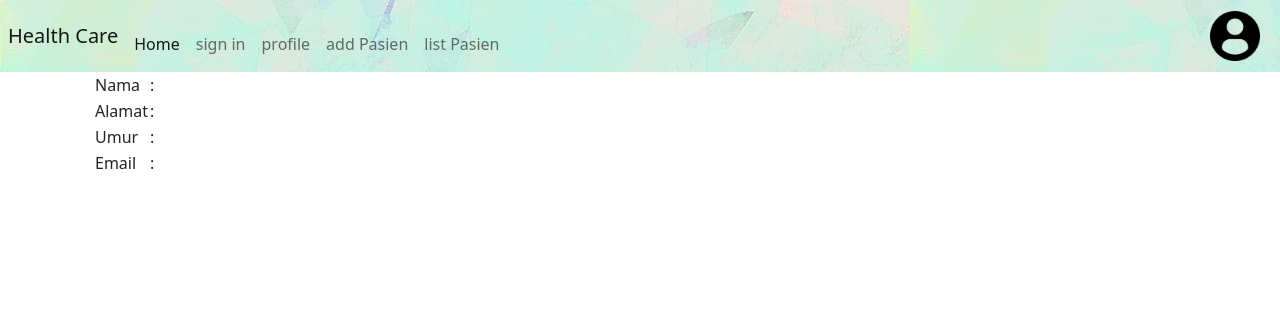
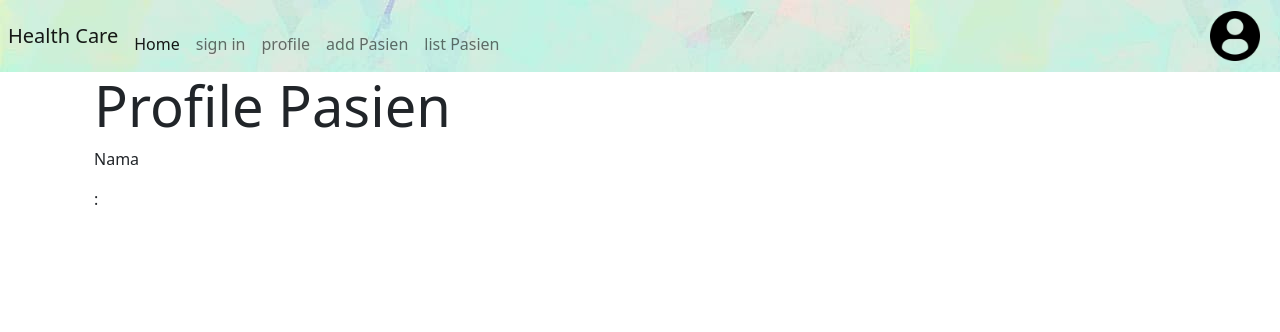
Before and after one commit to cristine27/WSN-Kesehatan, a CodeIgniter 4 app: template HealthCareApp/app/Views/pages/profile.php in a window 1280 px wide. Shown: the top 332 px of the page. Run offline with PHP 8.4 and a stand-in for CodeIgniter, Linux system fonts and the light colour scheme; the template is opened without the code that fills it, so the values that code supplies are empty; some libraries are stand-ins or nearby versions.

Commit message:
Update profile.php

```diff
--- a/HealthCareApp/app/Views/pages/profile.php
+++ b/HealthCareApp/app/Views/pages/profile.php
@@ -5,31 +5,12 @@
 <div class="container-fluid">
     <div class="row">
         <div class="col">
-            <div class="container">
-                <table>
-                    <tbody>
-                        <tr>
-                            <td>Nama</td>
-                            <td>:</td>
-                            <td><?= $dataPasien['nama']; ?></td>
-                        </tr>
-                        <tr>
-                            <td>Alamat</td>
-                            <td>:</td>
-                            <td><?= $dataPasien['alamat']; ?></td>
-                        </tr>
-                        <tr>
-                            <td>Umur</td>
-                            <td>:</td>
-                            <td><?= $dataPasien['umur']; ?></td>
-                        </tr>
-                        <tr>
-                            <td>Email</td>
-                            <td>:</td>
-                            <td><?= $dataPasien['email']; ?></td>
-                        </tr>
-                    </tbody>
-                </table>
+            <div class="jumbotron jumbotron-fluid">
+                <div class="container">
+                    <h1 class="display-4">Profile Pasien</h1>
+                    <!-- <p class="lead">This is a modified jumbotron that occupies the entire horizontal space of its parent.</p> -->
+                    <p>Nama </p><span>: </span>
+                </div>
             </div>
         </div>
     </div>
```
